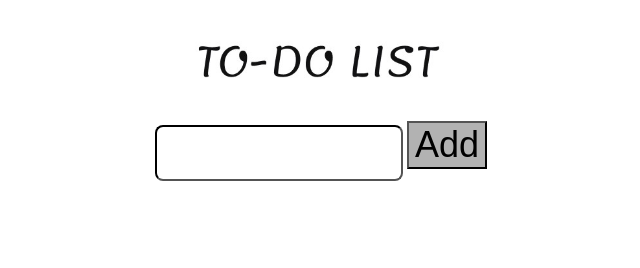
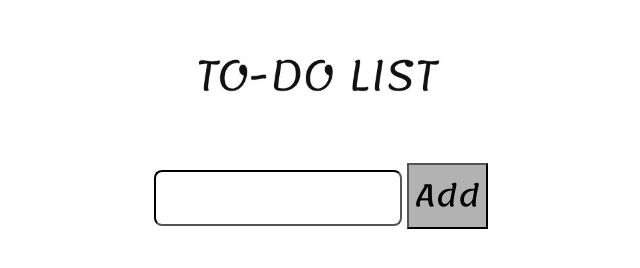
Before and after one commit to birukshegute/ALX_maze_project, a plain HTML site: page index.html in a window 1280 px wide. Shown: the whole page, without its empty margins (319-959 px from the left). Drawn offline with Linux system fonts and the light colour scheme.

Commit message:
adding lemonada font

```diff
--- a/index.html
+++ b/index.html
@@ -2,6 +2,7 @@
 <html lang="en">
   <head>
     <meta charset="utf-8">
+    <link href='https://fonts.googleapis.com/css?family=Lemonada' rel='stylesheet'>
     <title> To-Do List </title>
     <link rel="stylesheet" href="styles/main.css">
 </head>
--- a/styles/main.css
+++ b/styles/main.css
@@ -1,5 +1,5 @@
 body {
-    font-family: 'Lemonada';
+    font-family: Lemonada;
     text-align: center;
 }
 img {
@@ -14,9 +14,12 @@
     border-radius: 8px;
     border-width: 2px;
     border-color: black;
+    font-size: 24px;
+    font-family: Lemonada;
     justify-content: space-between;
 }
 #Add{
-    font-size: 36px;
+    font-size: 30px;
+    font-family: Lemonada;
     background: rgba(0, 0, 0, 0.3);
 }
```
